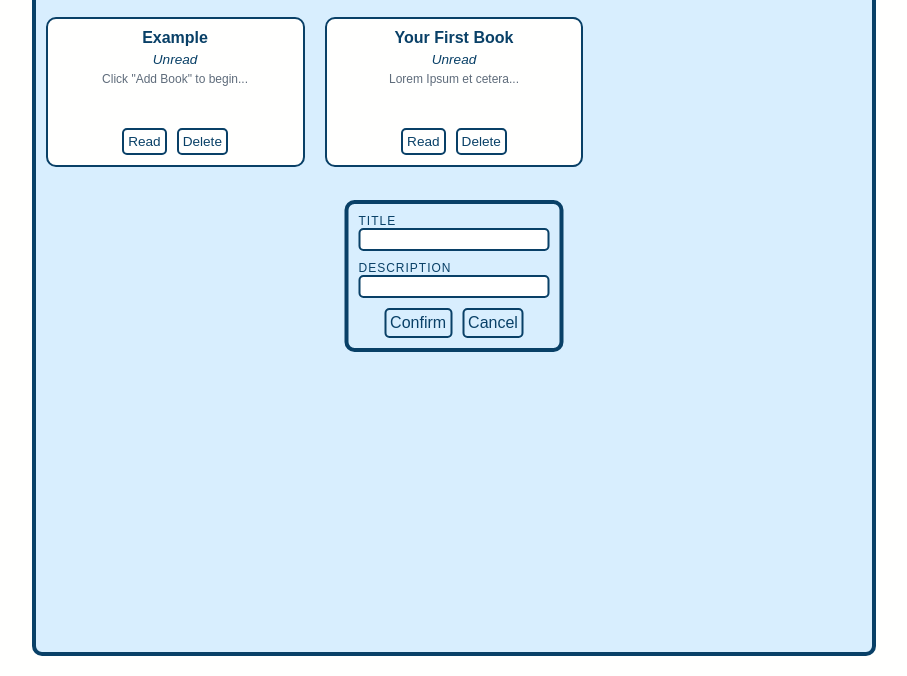
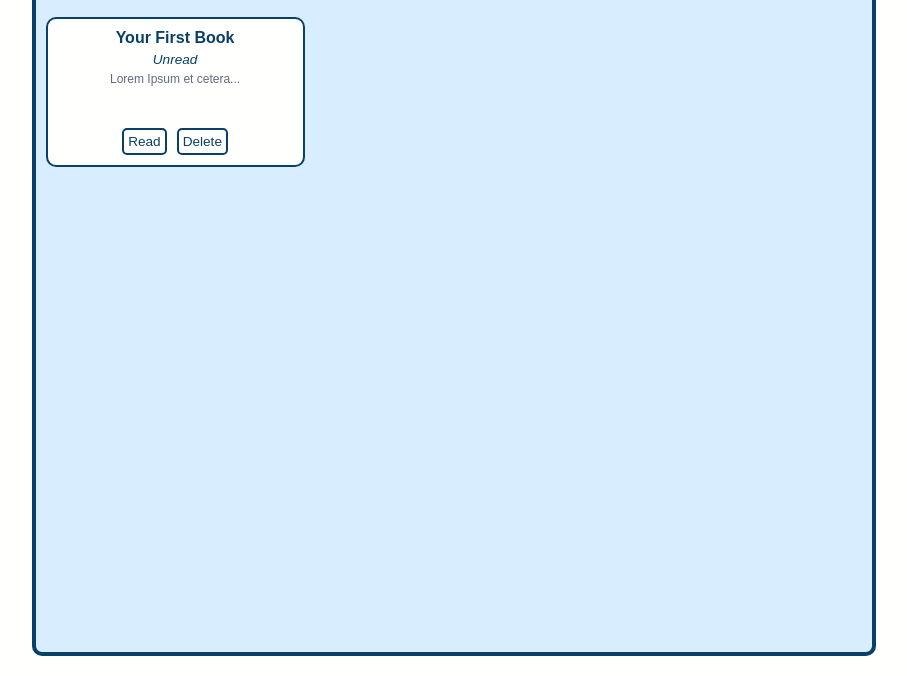
Before and after one commit to blakepyewpro/js-library, a plain HTML site: page index.html in a window 1280 px wide. Shown: the part 124-800 px from the top of the page, without its empty margins (186-1093 px from the left). Drawn offline with Linux system fonts and the light colour scheme.

Commit message:
remove example html

```diff
--- a/index.html
+++ b/index.html
@@ -17,20 +17,10 @@
       </div>
     </header>
     <main>
-      <div class="book" data-id="1" data-status="unread">
-        <div class="book-text">
-          <span class="title">Example</span>
-          <span class="status">Unread</span>
-          <span class="description">Click "Add Book" to begin...</span>
-        </div>
-        <div class="book-buttons">
-          <button class="status">Read</button>
-          <button class="delete">Delete</button>
-        </div>
-      </div>
     </main>
   </div>
-  <dialog open>
+  <dialog>
+    <div id="dialog-content">
       <form method="dialog">
         <div class="form-input">
           <label for="title">TITLE</label>
@@ -45,6 +35,7 @@
           <button type="reset">Cancel</button>
         </div>
       </form>
+    </div>
   </dialog>
 </body>
 </html>
```
Lines whose indentation alone changed are shown as unchanged.
